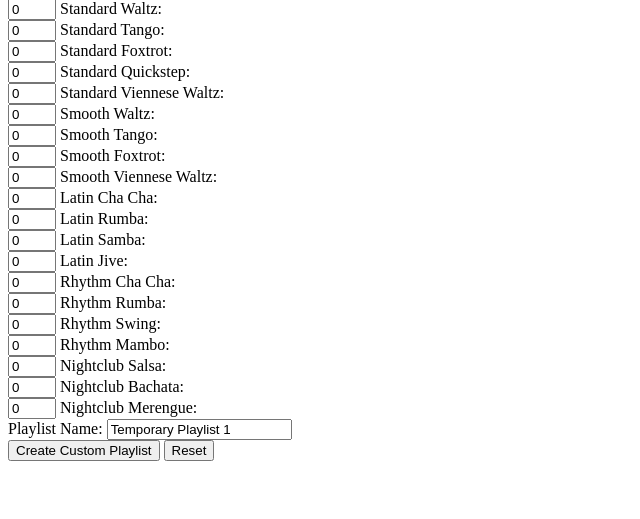
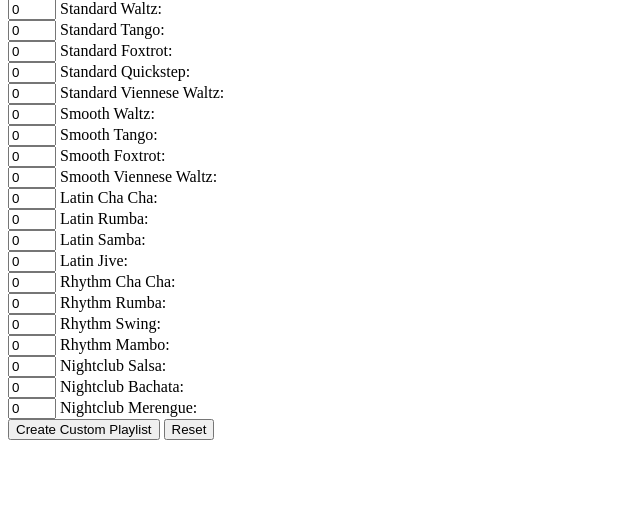
Before and after one commit to josterdude/Ballroom-Shuffle, a Flask app: page /custom in a window 1280 px wide. Shown: the part 101-620 px from the top of the page, without its empty margins (0-640 px from the left). Run offline with Flask 2, Linux system fonts and the light colour scheme.

Commit message:
Default or custom playlist name

```diff
--- a/app.py
+++ b/app.py
@@ -2,6 +2,7 @@ from cgitb import html
 from flask import Flask
 from flask import Flask, session, url_for, redirect, render_template, request, abort, flash
 from main import Ballroom_Shuffle
+from datetime import datetime
 
 app = Flask(__name__)
 ballroom_shuffle = Ballroom_Shuffle()
@@ -17,6 +18,10 @@ def main():
                         'Latin Cha Cha': 1, 'Latin Rumba': 1, 'Latin Samba': 1, 'Latin Jive': 1,
                         'Rhythm Cha Cha': 1, 'Rhythm Rumba': 1, 'Rhythm Swing': 1, 'Rhythm Mambo': 1,
                         'Nightclub Salsa': 0, 'Nightclub Bachata': 0, 'Nightclub Merengue': 0}
+            if request.form.get('Playlist Name') == '':
+                playlist_name = "Temporary Rounds "
+            else:
+                playlist_name = request.form.get('Playlist Name')
 
         elif request.form.get('playlist_type') == 'standard/smooth':
             preferences = {'Standard Waltz': 1, 'Standard Tango': 1, 'Standard Foxtrot': 1, 'Standard Quickstep': 1, 'Standard Viennese Waltz': 1,
@@ -24,6 +29,10 @@ def main():
                         'Latin Cha Cha': 0, 'Latin Rumba': 0, 'Latin Samba': 0, 'Latin Jive': 0,
                         'Rhythm Cha Cha': 0, 'Rhythm Rumba': 0, 'Rhythm Swing': 0, 'Rhythm Mambo': 0,
                         'Nightclub Salsa': 0, 'Nightclub Bachata': 0, 'Nightclub Merengue': 0}
+            if request.form.get('Playlist Name') == '':
+                playlist_name = "Temporary Standard/Smooth "
+            else:
+                playlist_name = request.form.get('Playlist Name')
 
         elif request.form.get('playlist_type') == 'latin/rhythm':
             preferences = {'Standard Waltz': 0, 'Standard Tango': 0, 'Standard Foxtrot': 0, 'Standard Quickstep': 0, 'Standard Viennese Waltz': 0,
@@ -31,18 +40,26 @@ def main():
                         'Latin Cha Cha': 1, 'Latin Rumba': 1, 'Latin Samba': 1, 'Latin Jive': 1,
                         'Rhythm Cha Cha': 1, 'Rhythm Rumba': 1, 'Rhythm Swing': 1, 'Rhythm Mambo': 1,
                         'Nightclub Salsa': 0, 'Nightclub Bachata': 0, 'Nightclub Merengue': 0}
+            if request.form.get('Playlist Name') == '':
+                playlist_name = "Temporary Latin/Rhythm "
+            else:
+                playlist_name = request.form.get('Playlist Name') + " "
 
         elif request.form.get('playlist_type') == 'custom':
-            return redirect(url_for('custom'))
+            if request.form.get('Playlist Name') == '':
+                playlist_name = "Temporary Custom Playlist "
+            else:
+                playlist_name = request.form.get('Playlist Name') + " "
+            return redirect(url_for('custom', playlist_name = playlist_name + datetime.now().strftime("%d/%m/%y %H:%M:%S")))
 
-        return_code, return_msg, playlist_id = ballroom_shuffle.create_playlist(request.form.get("Playlist Name"), preferences)
+        return_code, return_msg, playlist_id = ballroom_shuffle.create_playlist(playlist_name + datetime.now().strftime("%d/%m/%y %H:%M:%S"), preferences)
 
         if return_code > 0:
             return render_template('/create_playlist_error.html', return_msg = return_msg)
         elif return_code == 0:
             return render_template('/display_playlist.html', playlist_id = playlist_id)
 
-    return render_template('/main.html', temporary_num = temporary_num)
+    return render_template('/main.html')
 
 @app.route('/custom', methods=['GET', 'POST'])
 def custom():
@@ -75,7 +92,7 @@ def custom():
                     'Nightclub Salsa': num_nightclub_salsa, 'Nightclub Bachata': num_nightclub_bachata, 'Nightclub Merengue': num_nightclub_merengue}
 
     if request.method == "POST":
-        return_code, return_msg, playlist_id = ballroom_shuffle.create_playlist(request.form.get("Playlist Name"), preferences)
+        return_code, return_msg, playlist_id = ballroom_shuffle.create_playlist(request.args.get("playlist_name"), preferences)
 
         if return_code > 0:
             return render_template('/create_playlist_error.html', return_msg = return_msg)
@@ -83,7 +100,7 @@ def custom():
             return render_template('/display_playlist.html', playlist_id = playlist_id)
 
     elif request.method == "GET":
-        return render_template('/create_playlist.html', ballroom_shuffle = ballroom_shuffle, preferences = preferences, temporary_num = temporary_num)
+        return render_template('/create_playlist.html', ballroom_shuffle = ballroom_shuffle, preferences = preferences)
 
 @app.route('/playlist')
 def playlist():
--- a/templates/create_playlist.html
+++ b/templates/create_playlist.html
@@ -62,11 +62,6 @@
     <input type="number" id="Nightclub Merengue" name="Nightclub Merengue" min=0 max={{ ballroom_shuffle.nightclub_merengue | length }} value=0>
     <label for="Nightclub Merengue"></label>Nightclub Merengue:</label>
     <br>
-    <label for="Playlist Name"></label>Playlist Name:</label>
-    <input type="text" id="Playlist Name" name="Playlist Name" required value="Temporary Playlist {{ temporary_num }}"
-        onblur="if (this.value == '') {this.value = 'Temporary Playlist {{ temporary_num }}';}"
-        onfocus="if (this.value == 'Temporary Playlist {{ temporary_num }}') {this.value = '';}"/>
-    <br>
     <button type="submit">Create Custom Playlist</button>
     <button type="reset" value="Reset">Reset</button>
 </form>
--- a/templates/main.html
+++ b/templates/main.html
@@ -4,9 +4,7 @@
 
 <form method="POST">
     <label for="Playlist Name"></label>Playlist Name:</label>
-    <input type="text" id="Playlist Name" name="Playlist Name" required value="Temporary Playlist {{ temporary_num }}"
-        onblur="if (this.value == '') {this.value = 'Temporary Playlist {{ temporary_num }}';}"
-        onfocus="if (this.value == 'Temporary Playlist {{ temporary_num }}') {this.value = '';}"/>
+    <input type="text" id="Playlist Name" name="Playlist Name" placeholder="Playlist Name"/>
     <br>
     <button type="submit" name="playlist_type" value="rounds">Round Playlist</button>
     <button type="submit" name="playlist_type" value="standard/smooth">Standard/Smooth Playlist</button>
```
